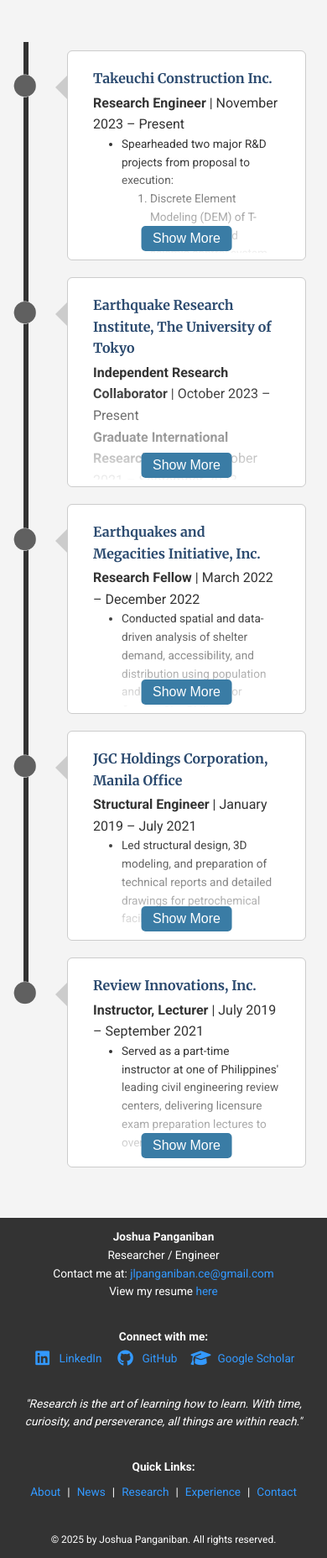
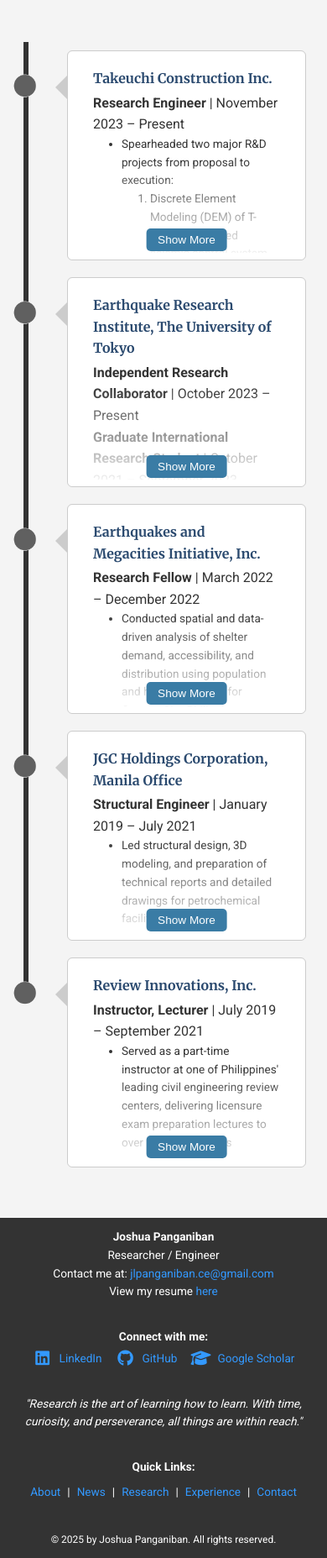
Before and after one commit to joshua-panganiban/joshua-panganiban.github.io, a PHP site: page /html/experience.html in a window 390 px wide. Shown: the part 60-1915 px from the top of the page at 84% size. Run offline with PHP 8.4, Linux system fonts and the light colour scheme.

Commit message:
Update timeline.css

```diff
--- a/css/timeline.css
+++ b/css/timeline.css
@@ -203,6 +203,10 @@
         font-size: 0.85rem;
     }
 
+    .show-more-btn {
+        font-size: 0.85rem;
+    }
+
     .right-container{
         left: 0;
     }
```
